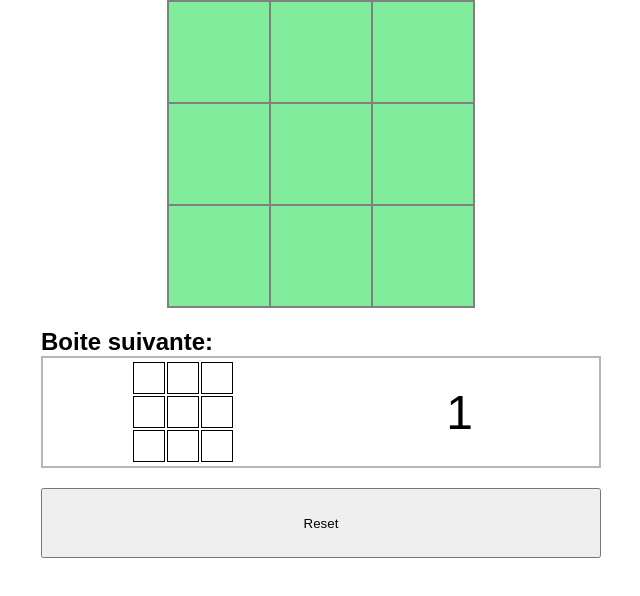
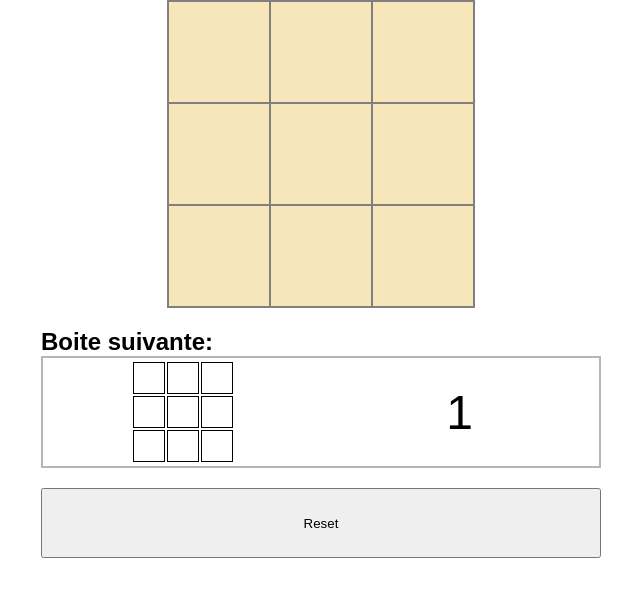
Before and after one commit to RubenGres/menace, a plain HTML site: page interface/index.html in a window 1280 px wide. Shown: the whole page, without its empty margins (319-959 px from the left). Drawn offline with nearby package versions, Linux system fonts and the light colour scheme.

Commit message:
prepare to merge

```diff
--- a/interface/style.css
+++ b/interface/style.css
@@ -18,7 +18,7 @@
 #input_board tr td {
     width: 100px;
     height: 100px;
-    background-color: rgb(129, 236, 156);
+    background-color: rgb(247, 230, 186);
     box-sizing: border-box;
 }
 
```
